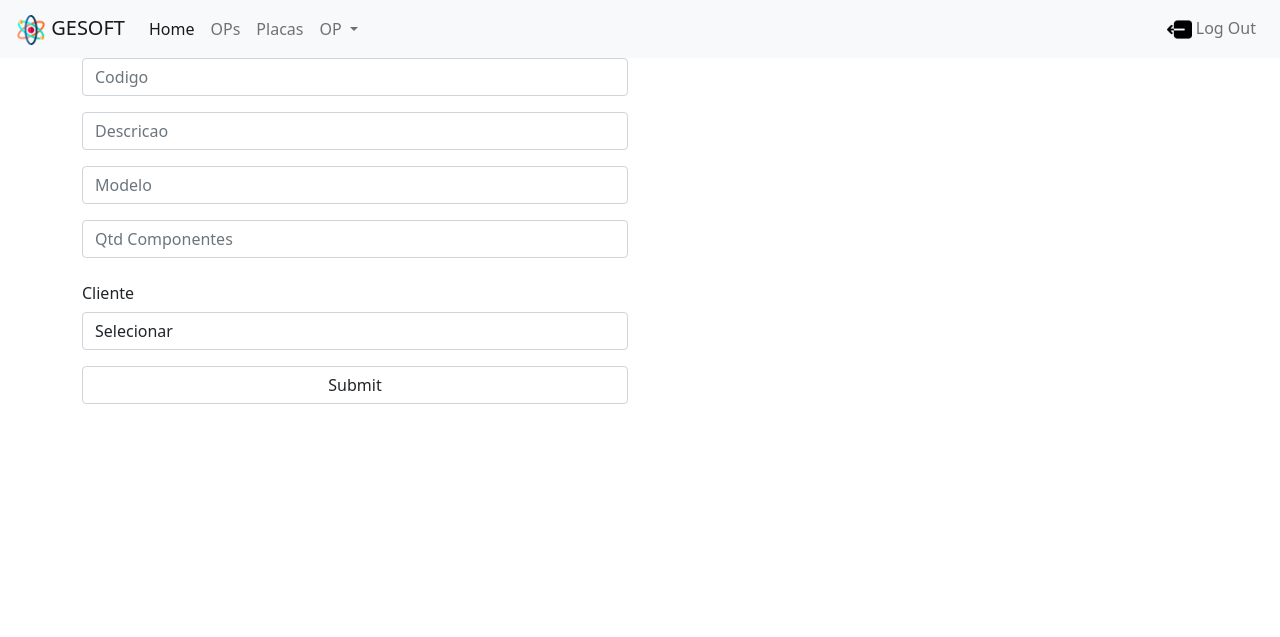
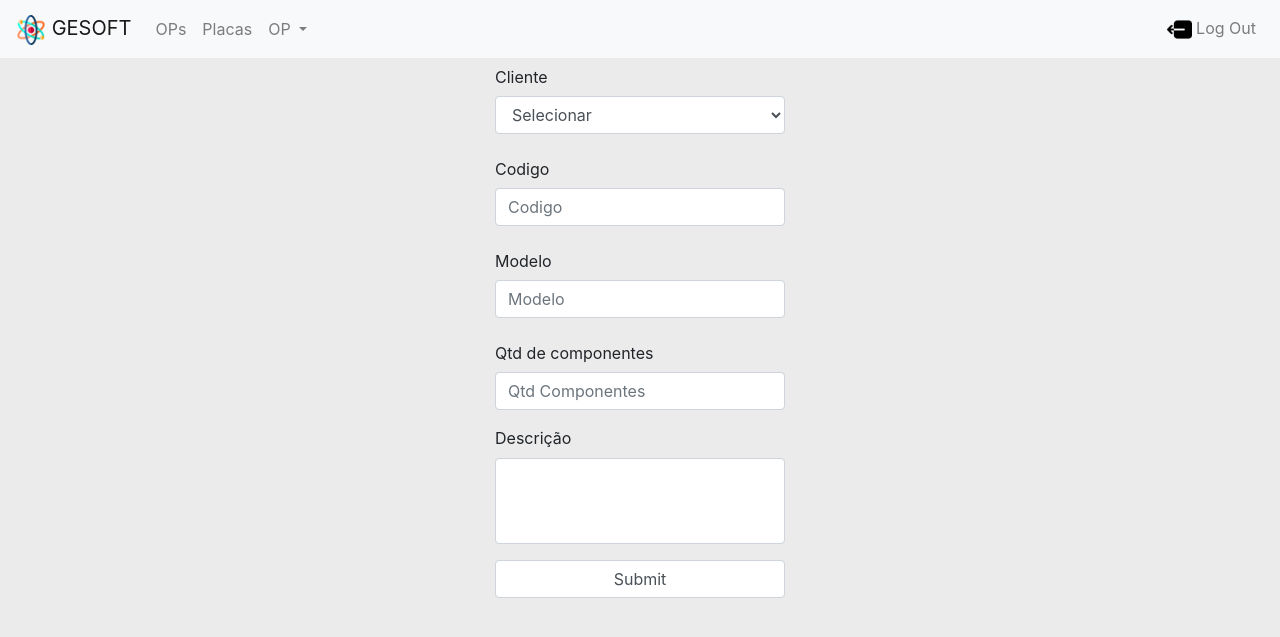
Before and after one commit to 98llm/GESOFT, a Flask app: page /placa/add in a window 1280 px wide. Shown: the top 637 px of the page. Run offline with Flask 2, Linux system fonts and the light colour scheme; a user stored in the database is signed in; data that the repository does not hold is empty; some libraries are stand-ins or nearby versions.

Commit message:
alteracao front da view placas

```diff
--- /dev/null
+++ b/static/css/placa_add.css
@@ -0,0 +1,9 @@
+input::-webkit-outer-spin-button,
+input::-webkit-inner-spin-button {
+  -webkit-appearance: none;
+  margin: 0;
+}
+
+#text_area_placa{
+  resize: none;
+}
--- a/static/js/placa.js
+++ b/static/js/placa.js
@@ -1,4 +1,4 @@
 ///regra do formulario adicionar op
-var cliente_id = document.getElementById('id_cliente');
+var cliente_id = document.getElementById();
 
 console.log(cliente_id)
--- a/templates/adiciona_placa.html
+++ b/templates/adiciona_placa.html
@@ -1,39 +1,16 @@
 {% extends "layout.html" %}
-<!DOCTYPE html>
-<html lang="en">
 
-<head>
+{% block title %}Adiciona Placa{% endblock %}
 
 {% block head %}
-    <meta charset="UTF-8">
-    <meta http-equiv="X-UA-Compatible" content="IE=edge">
-    <meta name="viewport" content="width=device-width, initial-scale=1.0">
-    <link href="https://cdn.jsdelivr.net/npm/bootstrap@5.0.0-beta2/dist/css/bootstrap.min.css" rel="stylesheet"
-        integrity="sha384-BmbxuPwQa2lc/FVzBcNJ7UAyJxM6wuqIj61tLrc4wSX0szH/Ev+nYRRuWlolflfl" crossorigin="anonymous">
-    <title>{% block title %}Adiciona Placa{% endblock %} - SIMPLAC</title>
+<link rel="stylesheet" href="{{ url_for('static', filename='css/placa_add.css')}}">
 {% endblock %}
-</head>
 
-<body>
+
+
 {% block content %}
-    <div class="container">
-        <div class="row">
-            <div class="col-md-6">
-                <form action="#" method="POST">
-                    <div class="form-group">
-                        <input type="text" name="codigo" class="form-control" placeholder="Codigo" />
-                    </div>
-
-                    <div class="form-group">
-                        <input type="text" name="descricao" class="form-control" placeholder="Descricao" />
-                    </div>
-
-                    <div class="form-group">
-                        <input type="text" name="modelo" class="form-control" placeholder="Modelo" />
-                    </div>
-                    <div class="form-group">
-                        <input required min="1" step="1" type="number" name="qtd_componentes" class="form-control" placeholder="Qtd Componentes" />
-                    </div>
+<div class="container col-xl-3">
+    <form action="{{ url_for('adicionar_placas') }}" method="POST">
         <div class="form-group">
             <label class="col-form-label">Cliente</label>
             <select required name="id_cliente" id="id_cliente" class="form-control">
@@ -43,12 +20,32 @@
                 {% endfor %}
             </select>
         </div>
+
         <div class="form-group">
-                        <input type="submit" name="botao_adicionar" class="form-control" placeholder="Adicionar"/>
+            <label class="col-form-label" required for="codigo">Codigo</label>
+            <input type="text" name="codigo" class="form-control" placeholder="Codigo" />
+        </div>
+
+        <div class="form-group">
+            <label class="col-form-label" required for="modelo">Modelo</label>
+            <input type="text" name="modelo" class="form-control" placeholder="Modelo" />
+        </div>
+
+        <div class="form-group">
+            <label class="col-form-label" required for="qtd_componentes">Qtd de componentes</label>
+            <input required min="1" step="1" type="number" name="qtd_componentes" class="form-control"
+                placeholder="Qtd Componentes" />
+        </div>
+
+        <div class="form-group">
+            <label for="Descricao">Descrição</label>
+            <textarea class="form-control" name="descricao" id="text_area_placa" rows="3"></textarea>
+        </div>
+
+        <div class="form-group">
+            <input type="submit" name="botao_adicionar" class="form-control" placeholder="Adicionar" />
         </div>
     </form>
 </div>
-        </div>
-    </div>
+
 {% endblock %}
-</body>
--- a/templates/adicionar_op.html
+++ b/templates/adicionar_op.html
@@ -2,7 +2,7 @@
 {% block title %}Home{% endblock %}
 
 {%block head%}
-<link rel="stylesheet" href="{{ url_for('static', filename='css/op.css')}}">
+<link rel="stylesheet" href="{{ url_for('static', filename='css/op_add.css')}}">
 {%endblock%}
 
 
--- a/templates/layout.html
+++ b/templates/layout.html
@@ -25,9 +25,7 @@
     <div class="collapse navbar-collapse" id="navbarSupportedContent">
 
       <ul class="navbar-nav mr-auto">
-        <li class="nav-item active">
-          <a class="nav-link" href="#">Home <span class="sr-only">(current)</span></a>
-        </li>
+
         <li class="nav-item">
           <a class="nav-link" href="/op">OPs</a>
         </li>
--- a/templates/placa.html
+++ b/templates/placa.html
@@ -28,8 +28,8 @@
     <a href="/placa/add">Adicionar placa</a>
 </div>
 
-<div class="table-responsive-sm">
-    <table class="table table-striped table-hover">
+<div class="container table-responsive-sm">
+    <table class="table table-striped table-bordered table-hover">
         <thead>
             <tr>
                 <th scope="col">Código</th>
```
Also changed, not shown: static/css/op_add.css (renamed from static/css/op.css). Lines whose indentation alone changed are shown as unchanged.
